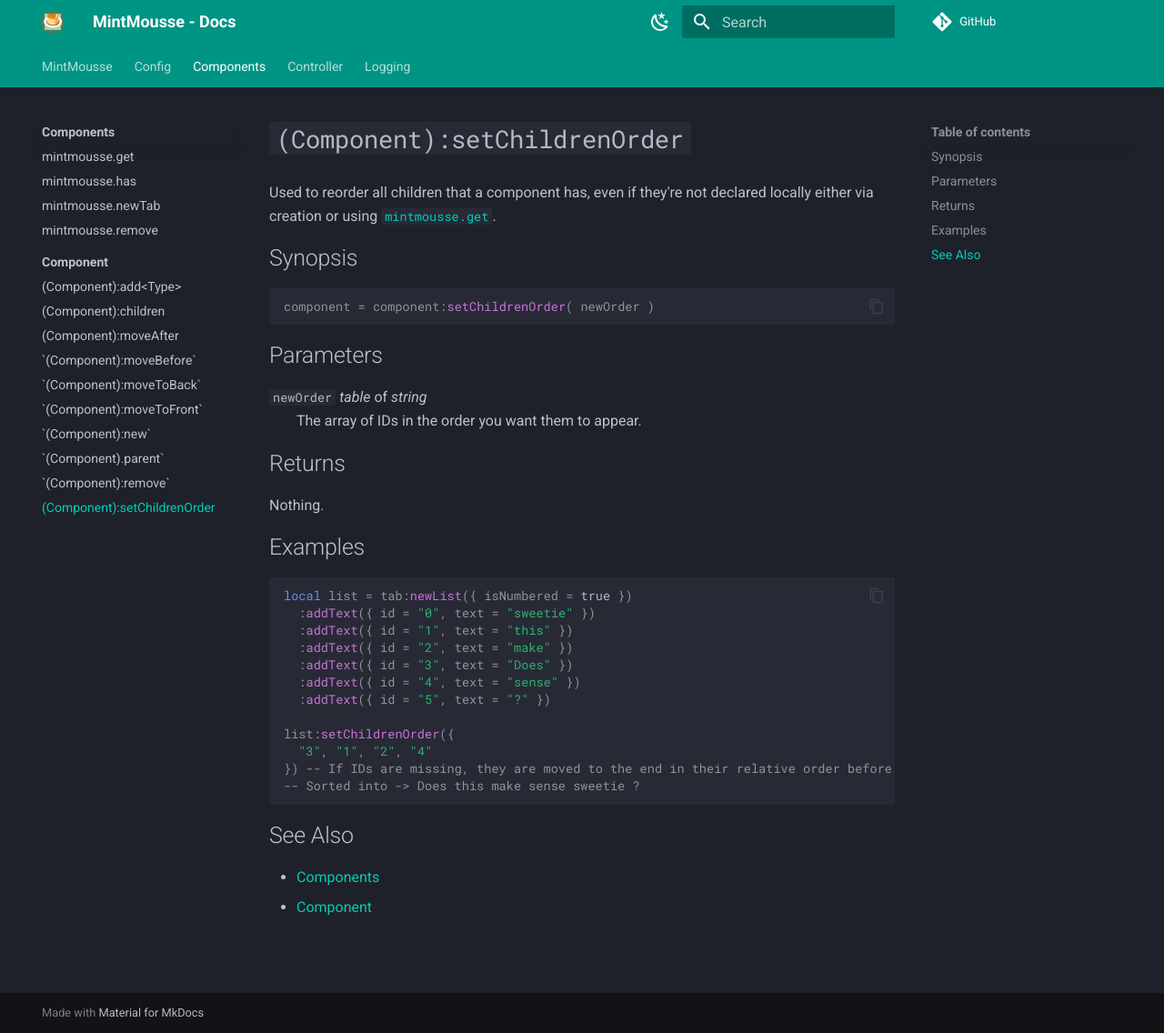
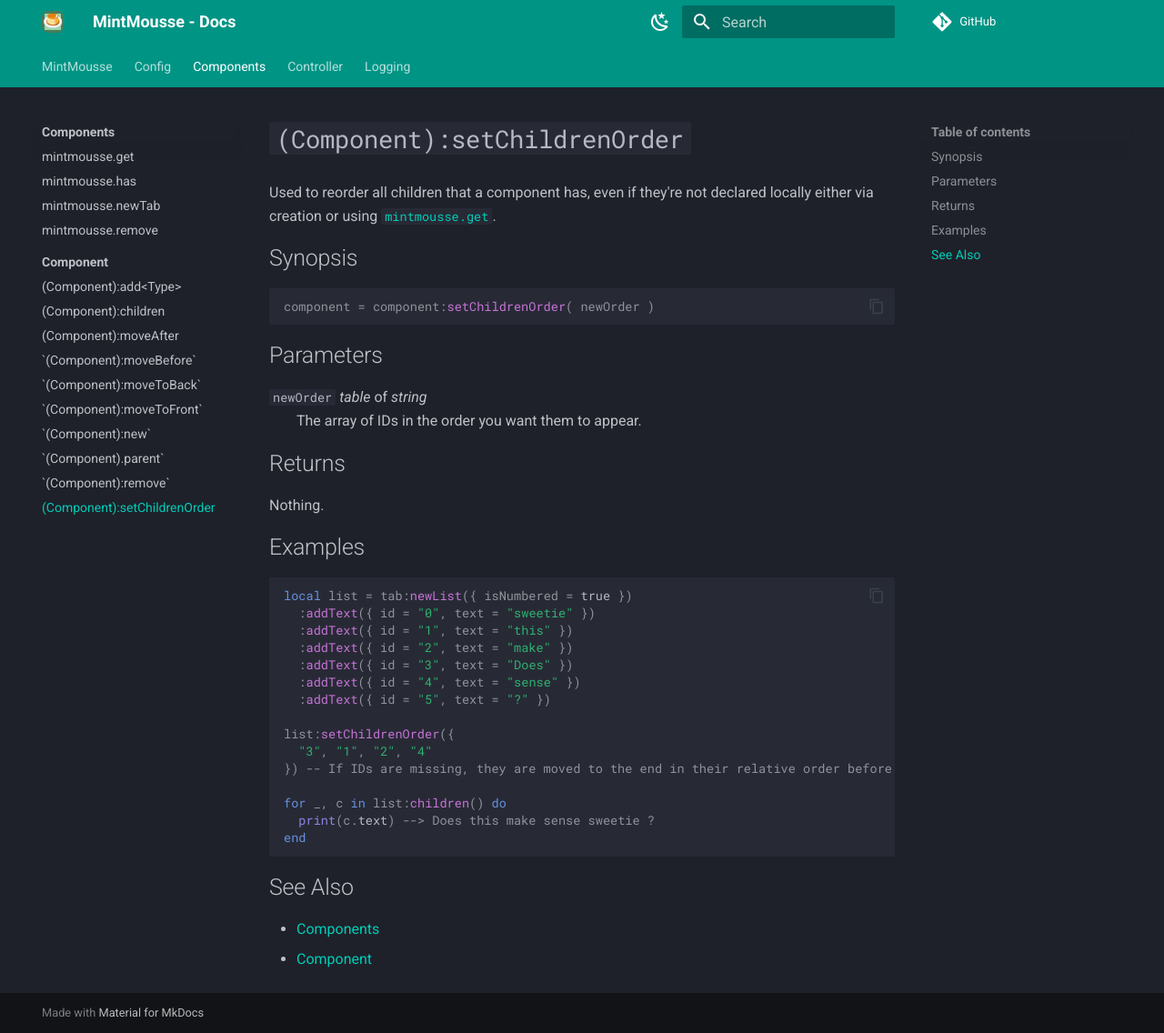
Before and after one commit to EngineerSmith/MintMousse, an MkDocs documentation site: the page built from docs/components/component/setChildrenOrder.md, in a window 1280 px wide and 1136 px high. Shown: the whole window at 91% size. Built offline with MkDocs 1.6.1 and Material for MkDocs 9.7.7, drawn with Linux system fonts in a browser that asks for light colours; comment, search, counter and statistics services are not loaded; the version menu is left out.

Commit message:
docs: tweaked setChildrenOrder example

````diff
--- a/docs/components/component/setChildrenOrder.md
+++ b/docs/components/component/setChildrenOrder.md
@@ -26,7 +26,10 @@
 list:setChildrenOrder({
   "3", "1", "2", "4"
 }) -- If IDs are missing, they are moved to the end in their relative order before the sort
--- Sorted into -> Does this make sense sweetie ?
+
+for _, c in list:children() do
+  print(c.text) --> Does this make sense sweetie ?
+end
 ```
 
 ## See Also
````
